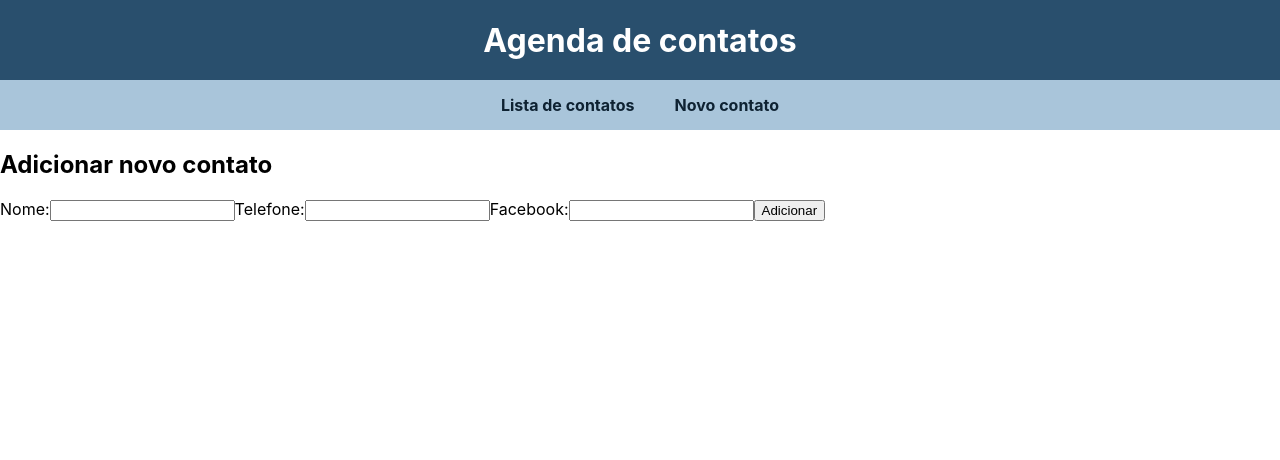
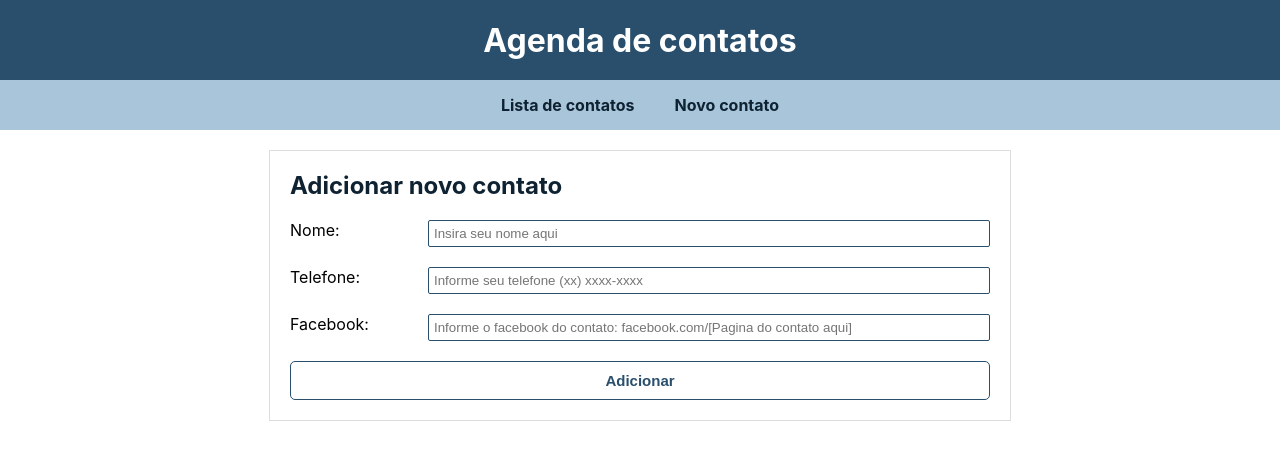
Before and after one commit to leonarhv/Agenda-contatos, a React (Create React App) app in the folder src/main/webapp/reactjs/: page /adicionaContato in a window 1280 px wide. Shown: the top 460 px of the page. Built offline with nearby package versions, Linux system fonts and the light colour scheme.

Commit message:
Adicionando estilo à página "adiciona contato"

```diff
--- a/src/main/webapp/reactjs/src/pages/AdicionaContato/index.js
+++ b/src/main/webapp/reactjs/src/pages/AdicionaContato/index.js
@@ -1,5 +1,6 @@
 import React, { Component } from 'react';
 import api from '../../services/api';
+import './style.css';
 
 export default class AdicionaContato extends Component {
     constructor(props) {
@@ -30,14 +31,18 @@ export default class AdicionaContato extends Component {
         <div className="adicionaContato">
             <h2>Adicionar novo contato</h2>
             <form onSubmit={this.handleSubmit}>
-                <label htmlFor="nome">Nome:</label>
-                <input type="text" name="nome" id="nome" value={this.state.nome} onChange={this.handleChange} />
+                <label htmlFor="nome">Nome:
+                <input type="text" name="nome" id="nome" placeholder="Insira seu nome aqui" value={this.state.nome} onChange={this.handleChange} />
+                </label>
 
-                <label htmlFor="telefone">Telefone:</label>
-                <input type="text" name="telefone" id="telefone" value={this.state.telefone} onChange={this.handleChange} />
+                <label htmlFor="telefone">Telefone:
+                <input type="text" name="telefone" id="telefone" placeholder="Informe seu telefone (xx) xxxx-xxxx" value={this.state.telefone} onChange={this.handleChange} />
+                </label>
 
-                <label htmlFor="facebook">Facebook:</label>
-                <input type="text" name="facebook" id="facebook" value={this.state.facebook} onChange={this.handleChange} />
+                <label htmlFor="facebook">Facebook:
+                <input type="text" name="facebook" id="facebook" placeholder="Informe o facebook do contato: facebook.com/[Pagina do contato aqui]" value={this.state.facebook} onChange={this.handleChange} />
+                </label>
+
                 <button type="submit">Adicionar</button>
             </form>
         </div>
--- /dev/null
+++ b/src/main/webapp/reactjs/src/pages/AdicionaContato/style.css
@@ -0,0 +1,50 @@
+.adicionaContato {
+    margin: 20px auto;
+    max-width: 700px;
+    border: 1px solid #DDD;
+    padding: 0px 20px;
+}
+
+.adicionaContato h2 {
+    margin: 20px 0;
+    color: #0E2232;
+}
+
+.adicionaContato form {
+    display: flex;
+    flex-direction: column;
+}
+
+.adicionaContato form > * {
+    margin-bottom: 20px;
+}
+
+.adicionaContato form label {
+    display: flex;
+    justify-content: space-between;
+}
+
+.adicionaContato form label input {
+    width: 100%;
+    max-width: 550px;
+    padding: 5px;
+    border: 1px solid #294F6D;
+    border-radius: 2px;
+}
+
+.adicionaContato form button {
+    padding: 10px;
+    border: 1px solid #294F6D;
+    border-radius: 5px;
+    background-color: #FFF;
+    color: #294F6D;
+    font-weight: bold;
+    font-size: 15px;
+    transition: all 0.2s ease-in-out;
+}
+
+.adicionaContato form button:hover {
+    cursor: pointer;
+    background-color: #294F6D;
+    color: #FFF;
+}
```
